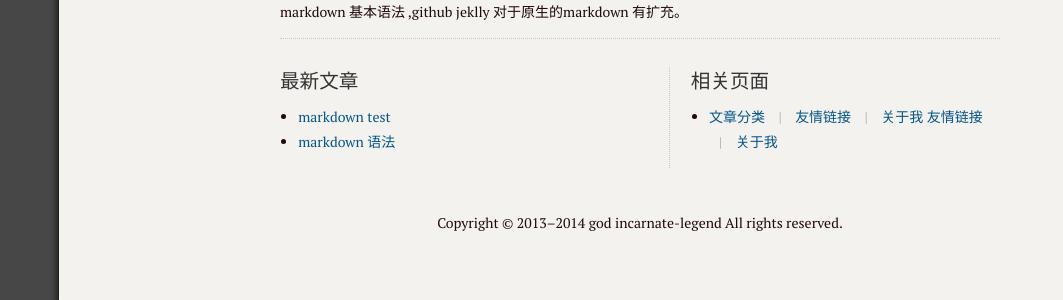
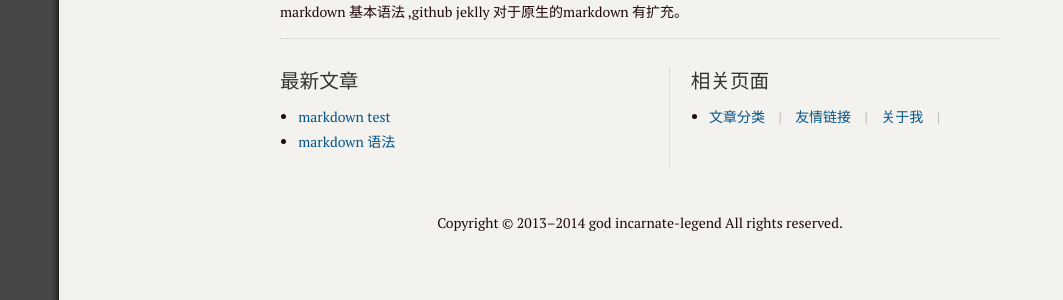
Before and after one commit to godIncarnate/legend.site, a Jekyll site: the page built from index.html, in a window 1280 px wide. Shown: the part 423-723 px from the top of the page, without its empty margins (0-1063 px from the left). Built offline with Jekyll 4.4.1, drawn with Linux system fonts in a browser that asks for light colours; Markdown is read by kramdown in place of the engine named in the settings; the list of posts is cut into pages by our own code.

Commit message:
road path

```diff
--- a/_data/page.yml
+++ b/_data/page.yml
@@ -7,10 +7,4 @@
     last: true
   - text: 关于我
     url: contact.html
-    last: false
-  - text: 友情链接
-    url: links.html
     last: true
-  - text: 关于我
-    url: contact.html
-    last: false
--- a/index.html
+++ b/index.html
@@ -17,7 +17,7 @@
 <article class="lotus-article">
 
 {% for rpost in paginator.posts limit:5%}
-    <h3><a href="{{ site.url }}/{{ rpost.url }}" title="{{ rpost.title }}" rel="bookmark">{{ rpost.title }}</a></h3>
+    <h3><a href="{{ site.url }}{{ rpost.url }}" title="{{ rpost.title }}" rel="bookmark">{{ rpost.title }}</a></h3>
     <p itemprop="description">{{ rpost.description }}</p>
 {% endfor %}
 
@@ -28,7 +28,7 @@
     <h3>最新文章</h3>
         <ul>
             {% for npost in site.posts limit:3 offset:2   %}
-            <li><a href="{{ site.url }}/{{ npost.url }}" pubdate="{{ npost.date | date_to_utc | date: '%Y-%m-%d' }}" title="{{ npost.title }}" rel="bookmark">{{ npost.title }}</a></li>
+            <li><a href="{{ site.url }}{{ npost.url }}" pubdate="{{ npost.date | date_to_utc | date: '%Y-%m-%d' }}" title="{{ npost.title }}" rel="bookmark">{{ npost.title }}</a></li>
             {% endfor %}
         </ul>
     </article>
```
Also changed, not shown: _posts/2011-12-03-markdown.md (+1 -1 lines).
